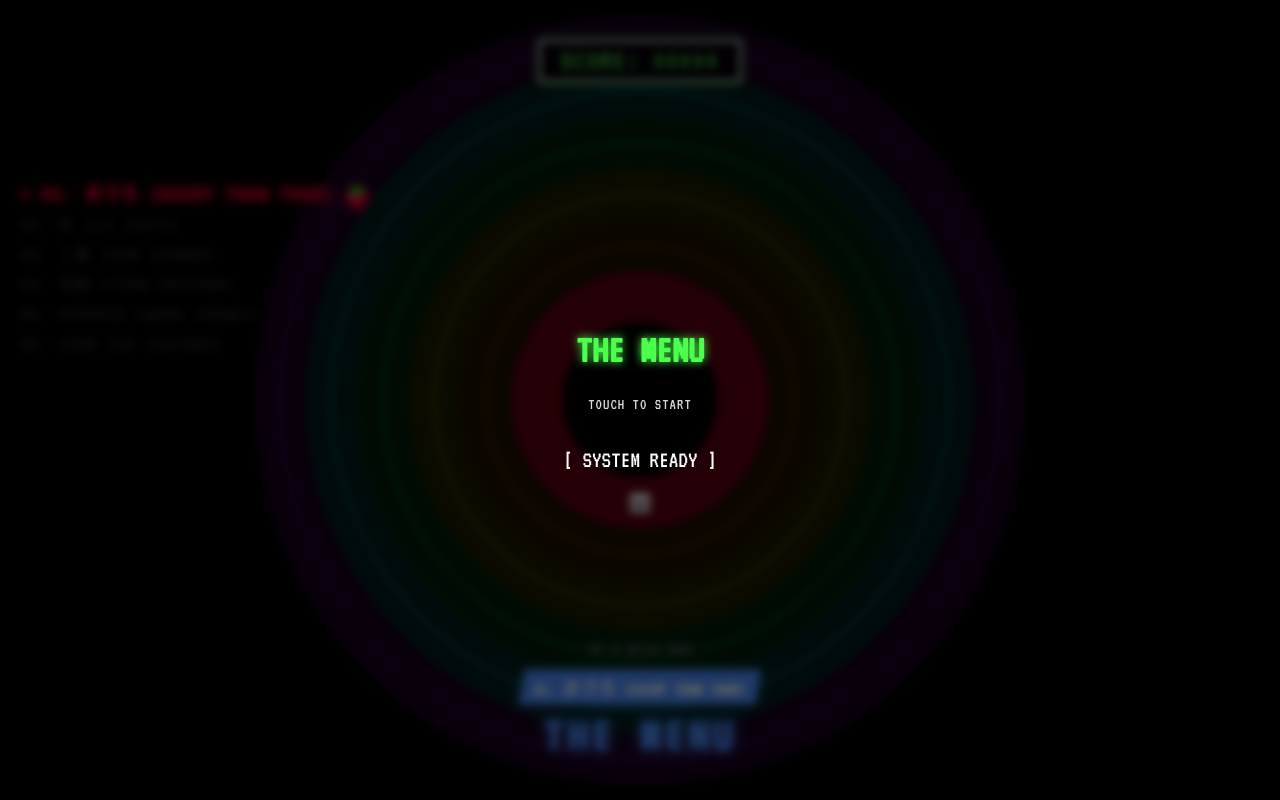
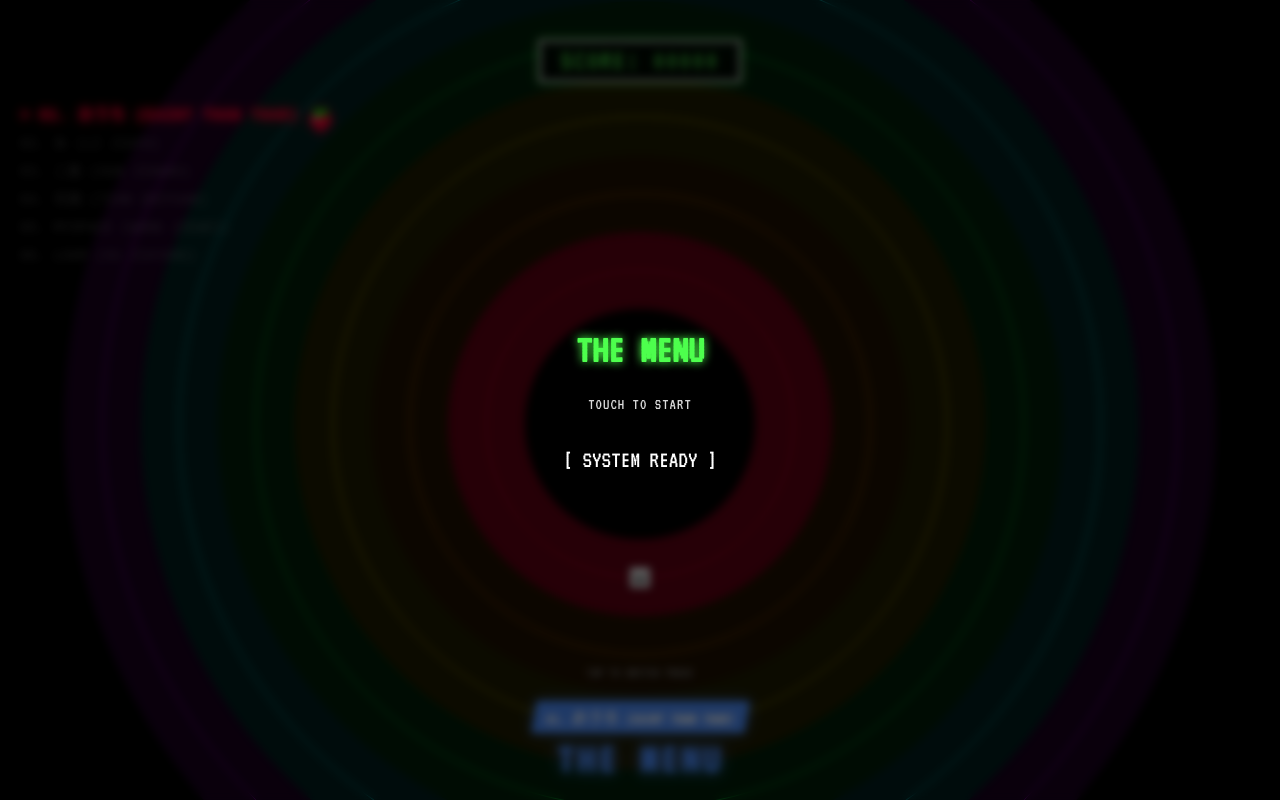
Before and after one commit to Jie0511/Tangdouren_html, a plain HTML site: page index.html in a window 1280 px wide. Drawn offline with Linux system fonts and the light colour scheme.

```diff
--- a/index.html
+++ b/index.html
@@ -2,10 +2,10 @@
 <html lang="zh">
 <head>
     <meta charset="UTF-8">
-    <meta name="viewport" content="width=device-width, initial-scale=1.0, maximum-scale=1.0, user-scalable=no">
+    <meta name="viewport" content="width=device-width, initial-scale=1.0, maximum-scale=1.0, user-scalable=no, viewport-fit=cover">
     <meta name="apple-mobile-web-app-capable" content="yes">
     <meta name="apple-mobile-web-app-status-bar-style" content="black-translucent">
-    <title>THE MENU - VIVID</title>
+    <title>THE MENU - MOBILE PRO</title>
     <style>
         @import url('https://fonts.googleapis.com/css2?family=VT323&display=swap');
 
@@ -29,9 +29,9 @@
 
         #bg-layer {
             position: fixed;
-            top: -50%; left: -50%; width: 200%; height: 200%;
+            /* 扩大背景范围，防止旋转时露出黑边 */
+            top: -60%; left: -60%; width: 220%; height: 220%;
             z-index: 1;
-            /* 兼容 jpg 和 png */
             background-image: url('./cd_bg.png'), url('./cd_bg.jpg');
             background-size: cover;
             background-position: center;
@@ -61,8 +61,9 @@
             font-family: 'VT323', monospace;
         }
 
+        /* 顶部 UI：适配刘海屏安全区域 */
         #top-ui {
-            top: 5%;
+            top: max(40px, env(safe-area-inset-top));
             width: 100%;
             display: flex;
             justify-content: center;
@@ -79,8 +80,9 @@
             box-shadow: 0 0 10px rgba(77,255,77,0.5);
         }
 
+        /* 底部提示语：适配底部横条安全区域 */
         #footer-ui {
-            bottom: 18%;
+            bottom: max(100px, calc(15% + env(safe-area-inset-bottom)));
             width: 100%;
             text-align: center;
             color: #aaa;
@@ -119,9 +121,10 @@
         .blink { animation: blinker 1s linear infinite; }
         @keyframes blinker { 50% { opacity: 0; } }
 
+        /* 底部大标题：适配底部安全区域 */
         #title-container {
             position: absolute;
-            bottom: 5%;
+            bottom: max(20px, env(safe-area-inset-bottom));
             width: 100%;
             text-align: center;
             z-index: 20;
@@ -133,12 +136,12 @@
         }
 
         #menu-subtitle {
-            font-size: 18px;
+            font-size: 16px;
             color: #fff;
             background-color: #4D8FFF;
             display: inline-block;
             padding: 4px 12px;
-            margin-bottom: 8px;
+            margin-bottom: 5px;
             font-weight: bold;
             transform: skew(-10deg);
             white-space: nowrap;
@@ -150,18 +153,18 @@
         }
 
         #menu-title {
-            font-size: 48px;
+            font-size: 42px; /* 手机上稍微调小一点以免换行 */
             font-weight: bold;
             color: #4D8FFF;
             text-shadow: 0 0 15px rgba(77,143,255,0.8);
-            letter-spacing: 5px;
+            letter-spacing: 4px;
             line-height: 1;
         }
 
         .scanlines {
             position: fixed;
             top: 0; left: 0; width: 100%; height: 100%;
-            background: linear-gradient(to bottom, rgba(255,255,255,0), rgba(255,255,255,0) 50%, rgba(0,0,0,0.15) 50%, rgba(0,0,0,0.15));
+            background: linear-gradient(to bottom, rgba(255,255,255,0), rgba(255,255,255,0) 50%, rgba(0,0,0,0.1) 50%, rgba(0,0,0,0.1));
             background-size: 100% 3px;
             pointer-events: none;
             z-index: 15;
@@ -230,6 +233,7 @@
         };
 
         let gameCenterY = 0;
+        let listStartY = 0; // 列表起始位置变量
 
         const AudioContext = window.AudioContext || window.webkitAudioContext;
         let audioCtx;
@@ -311,13 +315,20 @@
             canvas.width = window.innerWidth;
             canvas.height = window.innerHeight;
 
-            // 轮盘位置：屏幕高度的 50% (正中间)
-            gameCenterY = canvas.height * 0.5;
+            // --- 手机比例关键调整 ---
 
-            const minDim = Math.min(canvas.width, canvas.height);
-            // 修改点：放大轮盘
-            // 之前是 0.35，现在改为 0.45 (变大)
-            const maxVisibleRadius = (minDim * 0.45);
+            // 1. 游戏中心点下移：屏幕高度的 53%
+            // 这样上方留出的空间（47%）可以放列表，下方（47%）放标题，手指点击下半部分也更舒服
+            gameCenterY = canvas.height * 0.53;
+
+            // 2. 列表起始位置：屏幕高度的 15%
+            // 避开顶部的 Score 和刘海
+            listStartY = canvas.height * 0.15;
+
+            // 3. 转盘半径：基于【屏幕宽度】计算
+            // 手机是窄屏，所以以宽度为基准。
+            // 半径设为宽度的 42%，两边各留 8% 边距，非常饱满
+            const maxVisibleRadius = canvas.width * 0.42;
 
             config.laneGap = maxVisibleRadius / (config.laneCount + 1);
             config.baseRadius = config.laneGap * 1.5;
@@ -325,109 +336,31 @@
         window.addEventListener('resize', resize);
         resize();
 
-        // --- 更加生动的像素水果设计 ---
-        // 1: 主色, 2: 叶子色, 3: 高光(白), 4: 阴影(暗)
+        // 像素水果设计
         const fruitDesigns = [
-            // 草莓：加了高光点(3)
-            {
-                map: [
-                    "  2 2  ",
-                    "  222  ",
-                    " 13111 ",
-                    " 11111 ",
-                    "  111  ",
-                    "   1   "
-                ],
-                leafColor: '#00FF00'
-            },
-            // 橙子：圆润加高光
-            {
-                map: [
-                    "  222  ",
-                    " 11311 ",
-                    "1111111",
-                    "1111111",
-                    " 11111 ",
-                    "  111  "
-                ],
-                leafColor: '#00AA00'
-            },
-            // 柠檬：加高光
-            {
-                map: [
-                    "   1   ",
-                    "  131  ",
-                    " 11111 ",
-                    " 11111 ",
-                    "  111  ",
-                    "   1   "
-                ],
-                leafColor: '#FFFFFF'
-            },
-            // 苹果：加高光和梗(4代表深色梗)
-            {
-                map: [
-                    "   4   ",
-                    "  212  ",
-                    " 13111 ",
-                    " 11111 ",
-                    " 11111 ",
-                    "  111  "
-                ],
-                leafColor: '#00cc00'
-            },
-            // 蓝莓：高光点
-            {
-                map: [
-                    "       ",
-                    " 13 13 ",
-                    " 11 11 ",
-                    "       ",
-                    "  131  ",
-                    "  111  "
-                ],
-                leafColor: '#fff'
-            },
-            // 葡萄：高光点
-            {
-                map: [
-                    " 22222 ",
-                    "  131  ",
-                    " 11111 ",
-                    "  111  ",
-                    "   1   ",
-                    "       "
-                ],
-                leafColor: '#00FF00'
-            }
+            { map: ["  2 2  ", "  222  ", " 13111 ", " 11111 ", "  111  ", "   1   "], leafColor: '#00FF00' },
+            { map: ["  222  ", " 11311 ", "1111111", "1111111", " 11111 ", "  111  "], leafColor: '#00AA00' },
+            { map: ["   1   ", "  131  ", " 11111 ", " 11111 ", "  111  ", "   1   "], leafColor: '#FFFFFF' },
+            { map: ["   4   ", "  212  ", " 13111 ", " 11111 ", " 11111 ", "  111  "], leafColor: '#00cc00' },
+            { map: ["       ", " 13 13 ", " 11 11 ", "       ", "  131  ", "  111  "], leafColor: '#fff' },
+            { map: [" 22222 ", "  131  ", " 11111 ", "  111  ", "   1   ", "       "], leafColor: '#00FF00' }
         ];
 
         const fruitSprites = fruitDesigns.map((d, i) => {
             const sizeX = d.map[0].length;
             const sizeY = d.map.length;
-            const scale = 4; // 稍微放大一点点像素格
+            const scale = 4;
             const c = document.createElement('canvas');
             c.width = sizeX * scale;
             c.height = sizeY * scale;
             const xCtx = c.getContext('2d');
-
             d.map.forEach((row, y) => {
                 row.split('').forEach((char, x) => {
                     if (char === ' ') return;
-
-                    if (char === '1') {
-                        // 主色
-                        xCtx.fillStyle = config.colors[i];
-                    } else if (char === '2') {
-                        // 叶子
-                        xCtx.fillStyle = d.leafColor;
-                    } else if (char === '3') {
-                        // 高光 (白色半透明)
-                        xCtx.fillStyle = 'rgba(255, 255, 255, 0.8)';
-                    } else if (char === '4') {
-                        // 梗/深色 (黑色半透明)
-                        xCtx.fillStyle = 'rgba(0, 0, 0, 0.5)';
-                    }
+                    if (char === '1') xCtx.fillStyle = config.colors[i];
+                    else if (char === '2') xCtx.fillStyle = d.leafColor;
+                    else if (char === '3') xCtx.fillStyle = 'rgba(255, 255, 255, 0.8)';
+                    else if (char === '4') xCtx.fillStyle = 'rgba(0, 0, 0, 0.5)';
                     xCtx.fillRect(x * scale, y * scale, scale, scale);
                 });
             });
@@ -604,26 +537,27 @@
             ctx.textAlign = 'left';
 
             const listStartX = 20;
-            // 列表位置：屏幕高度的 25% (左上)
-            const listStartY = canvas.height * 0.25;
 
             config.dishNames.forEach((name, i) => {
-                const yPos = listStartY + (i * 30);
+                // 行高设为 28px，适合手机屏幕
+                const yPos = listStartY + (i * 28);
 
                 if (i === state.currentLane) {
                     ctx.fillStyle = config.colors[i];
-                    ctx.font = 'bold 18px "Courier New", monospace';
+                    // 字体大小 16px，加粗，适合手机阅读
+                    ctx.font = 'bold 16px "Courier New", monospace';
                     ctx.shadowColor = config.colors[i];
                     ctx.shadowBlur = 10;
                     ctx.fillText("> " + name, listStartX, yPos);
 
                     const textWidth = ctx.measureText("> " + name).width;
-                    ctx.drawImage(fruitSprites[i], listStartX + textWidth + 10, yPos - 14);
+                    // 水果图标也适配文字大小
+                    ctx.drawImage(fruitSprites[i], listStartX + textWidth + 8, yPos - 12);
 
                     ctx.shadowBlur = 0;
                 } else {
                     ctx.fillStyle = 'rgba(255, 255, 255, 0.25)';
-                    ctx.font = '16px "Courier New", monospace';
+                    ctx.font = '14px "Courier New", monospace';
                     ctx.fillText(name, listStartX, yPos);
                 }
             });
@@ -634,7 +568,7 @@
             if (!analyser) return;
             analyser.getByteFrequencyData(dataArray);
 
-            const barWidth = 12;
+            const barWidth = 10; // 窄一点适合手机
             const gap = 4;
             const dataCount = 20;
             const totalWidth = dataCount * (barWidth + gap);
```
